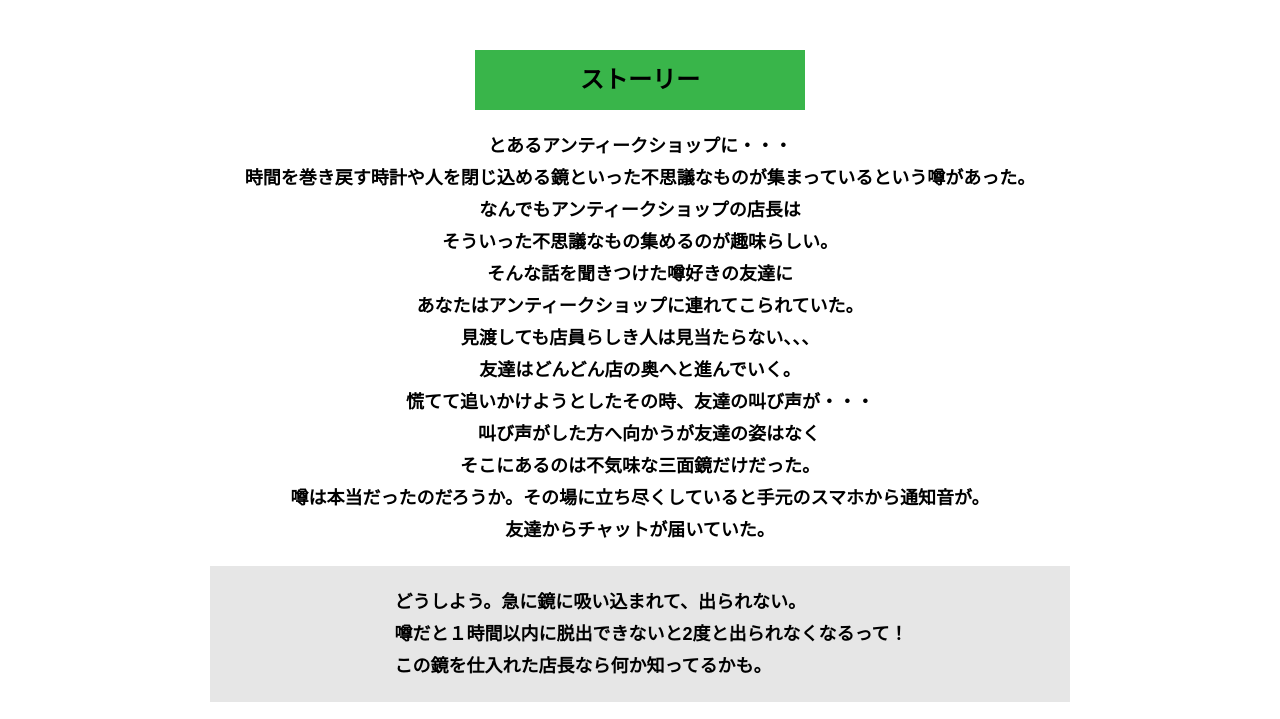
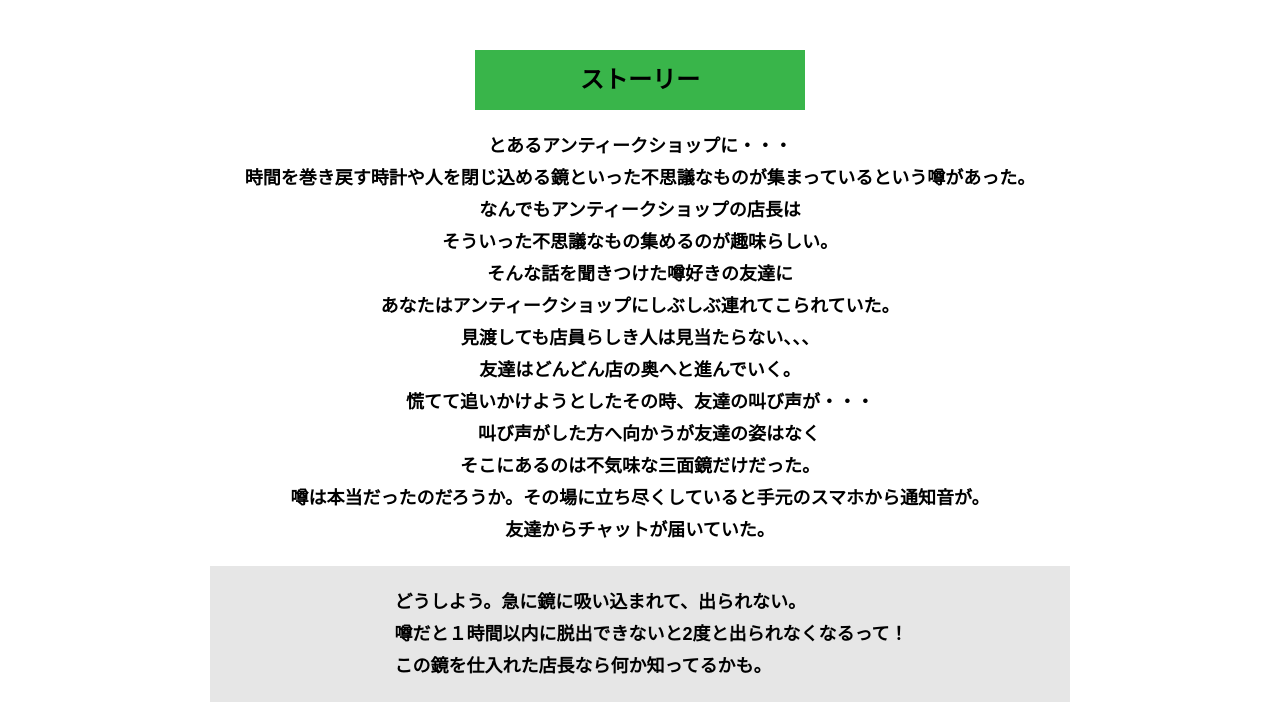
Before and after one commit to mikinoko/alfa-ocha-15, a plain HTML site: page index.html in a window 1280 px wide. Shown: the part 540-1259 px from the top of the page. Drawn offline with Linux system fonts and the light colour scheme.

Commit message:
Update index.html

```diff
--- a/index.html
+++ b/index.html
@@ -34,7 +34,7 @@
             なんでもアンティークショップの店長は<br>
             そういった不思議なもの集めるのが趣味らしい。<br>
            そんな話を聞きつけた噂好きの友達に <br>
-            あなたはアンティークショップに連れてこられていた。<br>
+            あなたはアンティークショップにしぶしぶ連れてこられていた。<br>
             見渡しても店員らしき人は見当たらない、、、<br>
             友達はどんどん店の奥へと進んでいく。<br>
             慌てて追いかけようとしたその時、友達の叫び声が・・・ <br>
```
